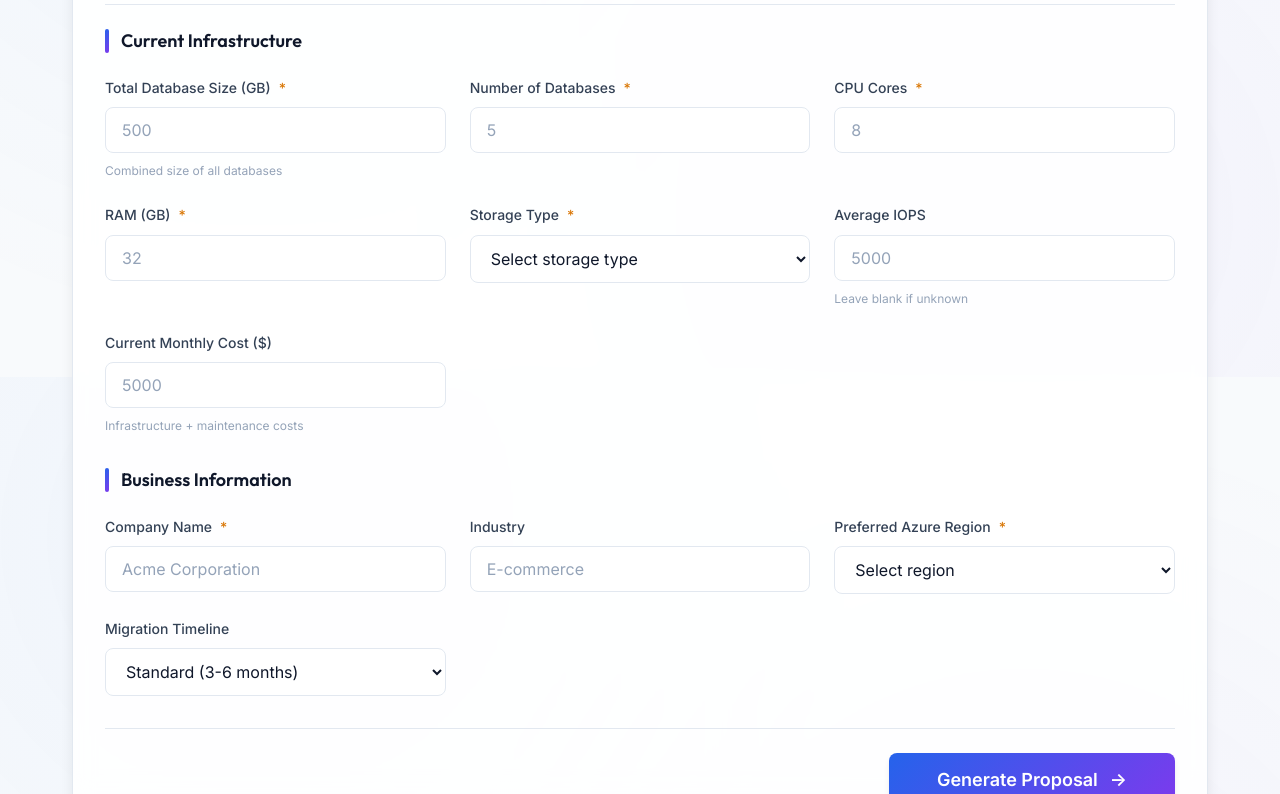
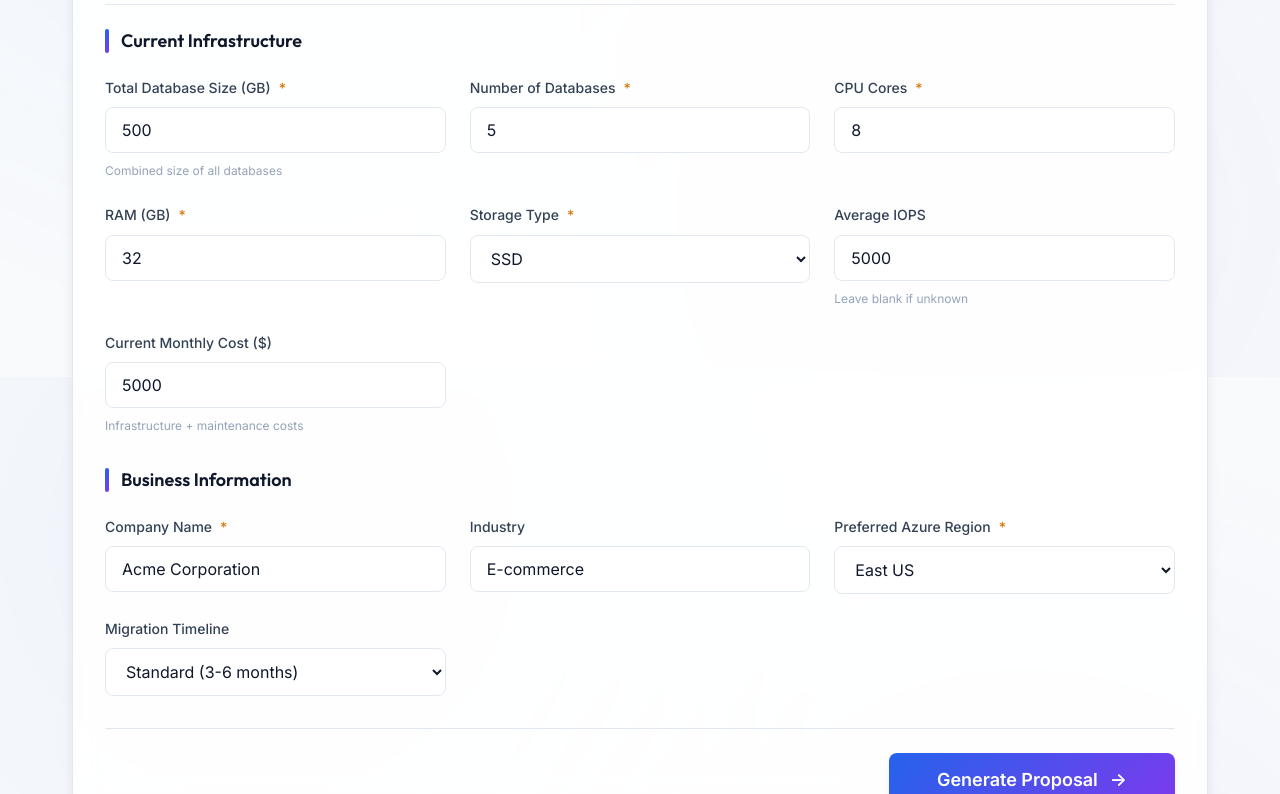
Before and after one commit to sirishd/AzurePostgres-Proactive-Proposal, a plain HTML site: page index.html in a window 1280 px wide. Shown: the part 423-1217 px from the top of the page. Drawn offline with nearby package versions, Linux system fonts and the light colour scheme.

Commit message:
Add default values to proposal form fields

```diff
--- a/index.html
+++ b/index.html
@@ -45,7 +45,8 @@
                   <label class="form-label" for="dbSize">
                     Total Database Size (GB) <span class="required">*</span>
                   </label>
-                  <input type="number" id="dbSize" name="dbSize" class="form-input" placeholder="500" min="1" required>
+                  <input type="number" id="dbSize" name="dbSize" class="form-input" placeholder="500" value="500"
+                    min="1" required>
                   <span class="form-helper">Combined size of all databases</span>
                 </div>
 
@@ -53,22 +54,24 @@
                   <label class="form-label" for="dbCount">
                     Number of Databases <span class="required">*</span>
                   </label>
-                  <input type="number" id="dbCount" name="dbCount" class="form-input" placeholder="5" min="1" required>
+                  <input type="number" id="dbCount" name="dbCount" class="form-input" placeholder="5" value="5" min="1"
+                    required>
                 </div>
 
                 <div class="form-group">
                   <label class="form-label" for="cpuCores">
                     CPU Cores <span class="required">*</span>
                   </label>
-                  <input type="number" id="cpuCores" name="cpuCores" class="form-input" placeholder="8" min="1"
-                    required>
+                  <input type="number" id="cpuCores" name="cpuCores" class="form-input" placeholder="8" value="8"
+                    min="1" required>
                 </div>
 
                 <div class="form-group">
                   <label class="form-label" for="ramGB">
                     RAM (GB) <span class="required">*</span>
                   </label>
-                  <input type="number" id="ramGB" name="ramGB" class="form-input" placeholder="32" min="1" required>
+                  <input type="number" id="ramGB" name="ramGB" class="form-input" placeholder="32" value="32" min="1"
+                    required>
                 </div>
 
                 <div class="form-group">
@@ -78,7 +81,7 @@
                   <select id="storageType" name="storageType" class="form-select" required>
                     <option value="">Select storage type</option>
                     <option value="hdd">HDD</option>
-                    <option value="ssd">SSD</option>
+                    <option value="ssd" selected>SSD</option>
                     <option value="nvme">NVMe SSD</option>
                   </select>
                 </div>
@@ -87,7 +90,8 @@
                   <label class="form-label" for="avgIOPS">
                     Average IOPS
                   </label>
-                  <input type="number" id="avgIOPS" name="avgIOPS" class="form-input" placeholder="5000" min="0">
+                  <input type="number" id="avgIOPS" name="avgIOPS" class="form-input" placeholder="5000" value="5000"
+                    min="0">
                   <span class="form-helper">Leave blank if unknown</span>
                 </div>
 
@@ -97,7 +101,7 @@
                     Current Monthly Cost ($)
                   </label>
                   <input type="number" id="currentMonthlyCost" name="currentMonthlyCost" class="form-input"
-                    placeholder="5000" min="0">
+                    placeholder="5000" value="5000" min="0">
                   <span class="form-helper">Infrastructure + maintenance costs</span>
                 </div>
               </div>
@@ -112,14 +116,15 @@
                     Company Name <span class="required">*</span>
                   </label>
                   <input type="text" id="companyName" name="companyName" class="form-input"
-                    placeholder="Acme Corporation" required>
+                    placeholder="Acme Corporation" value="Acme Corporation" required>
                 </div>
 
                 <div class="form-group">
                   <label class="form-label" for="industry">
                     Industry
                   </label>
-                  <input type="text" id="industry" name="industry" class="form-input" placeholder="E-commerce">
+                  <input type="text" id="industry" name="industry" class="form-input" placeholder="E-commerce"
+                    value="E-commerce">
                 </div>
 
                 <div class="form-group">
@@ -128,7 +133,7 @@
                   </label>
                   <select id="azureRegion" name="azureRegion" class="form-select" required>
                     <option value="">Select region</option>
-                    <option value="eastus">East US</option>
+                    <option value="eastus" selected>East US</option>
                     <option value="eastus2">East US 2</option>
                     <option value="westus">West US</option>
                     <option value="westus2">West US 2</option>
```
